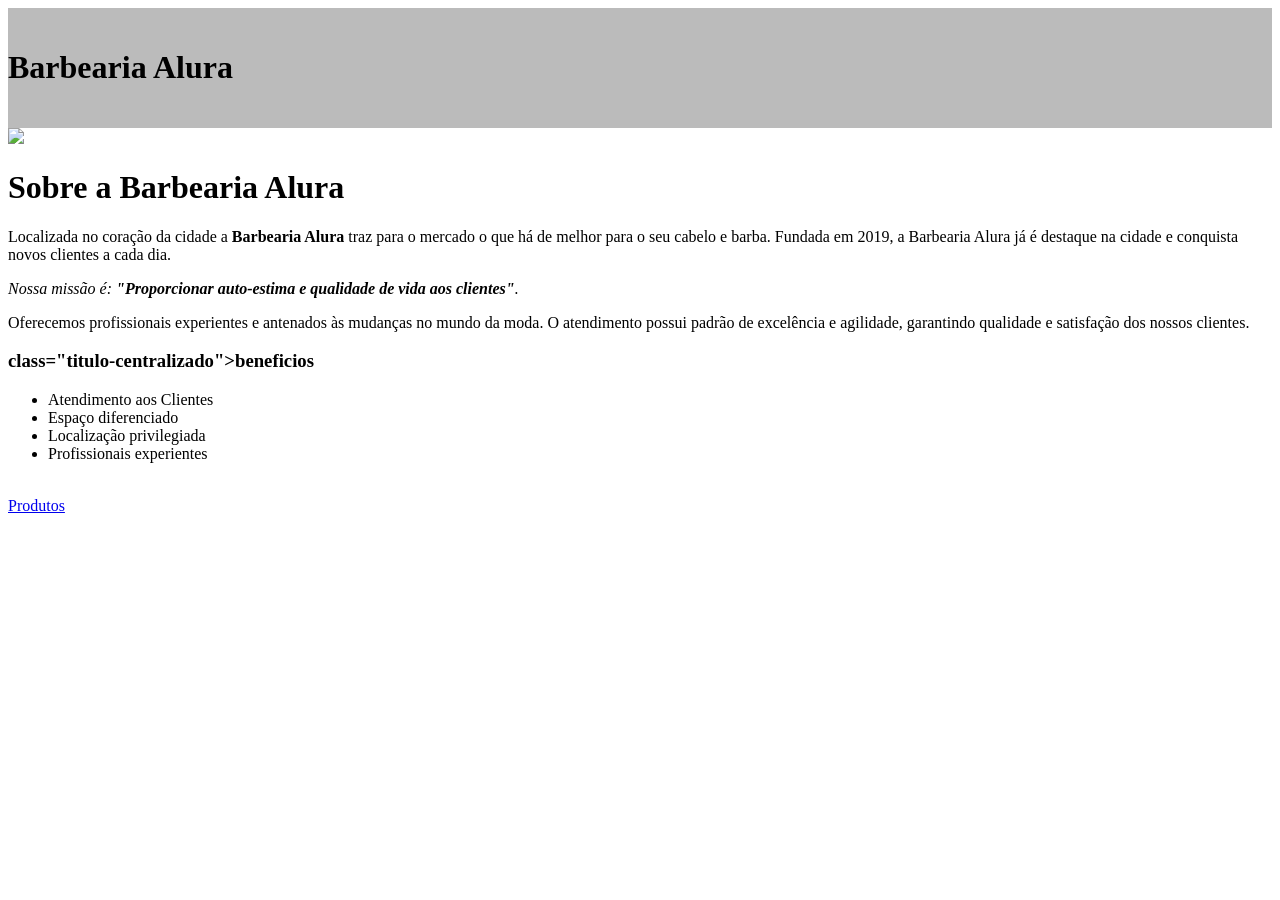
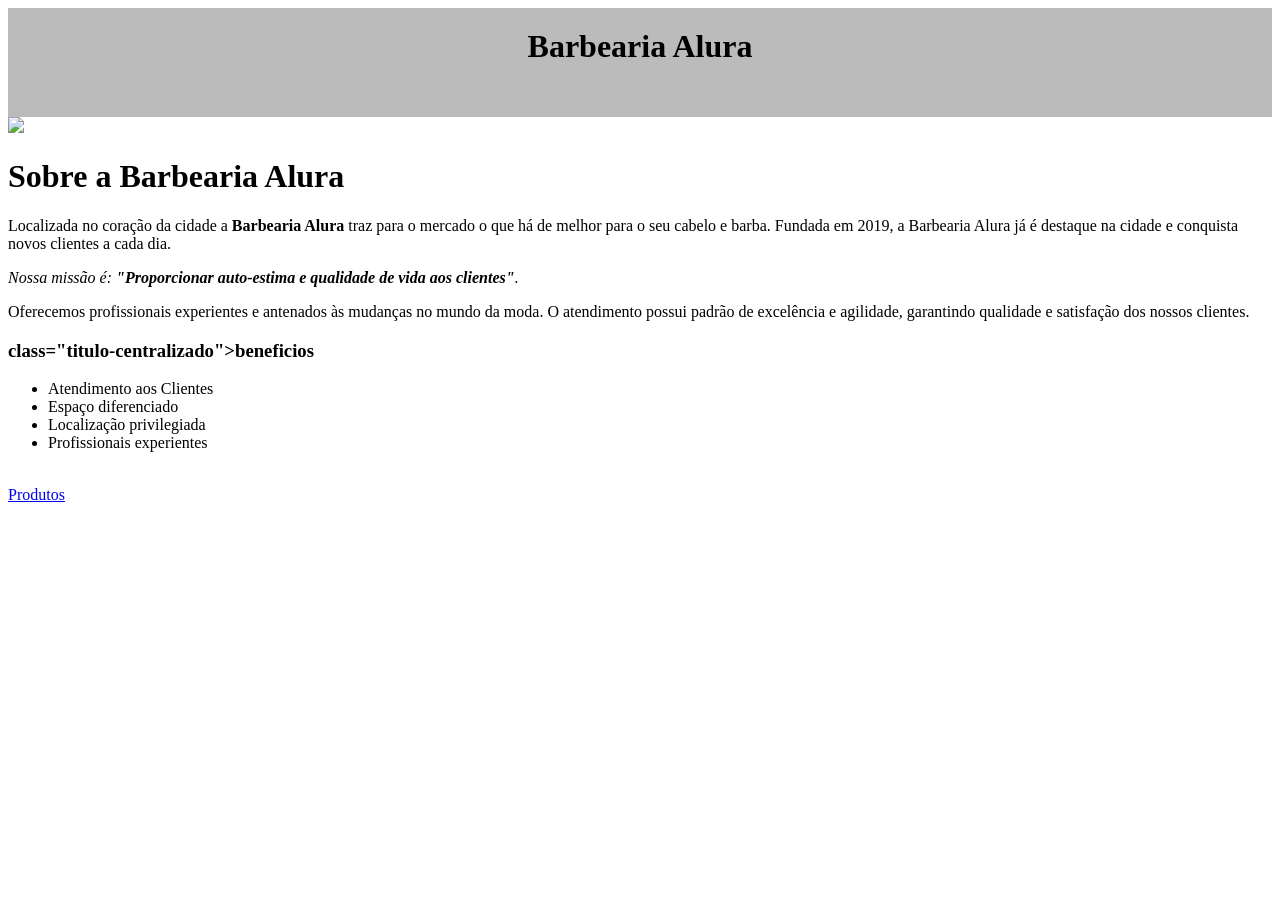

filhoDeVidraceiro

--- a/style.css
+++ b/style.css
@@ -148,3 +148,36 @@ td, th {
 	border: 1px solid #000000;
 	padding: 8px 15px;
 }
+
+.banner{
+	width: 100%;
+}
+
+.titulo-principal{
+	text-align: center;
+	font-size: 2em;
+	margin: 0 0 1em;
+	clear: left;
+}
+
+.principal p{
+	margin: 0 0 1em;
+}
+
+.principal strong{
+	font-weight: bold;
+}
+
+.principal em{
+	font-style: italic;
+}
+
+.utensilios {
+	width: 120px;
+	float: left;
+	margin: 0 20px 20px 0;
+}
+
+.imagembeneficios {
+	width: 60%;
+}
